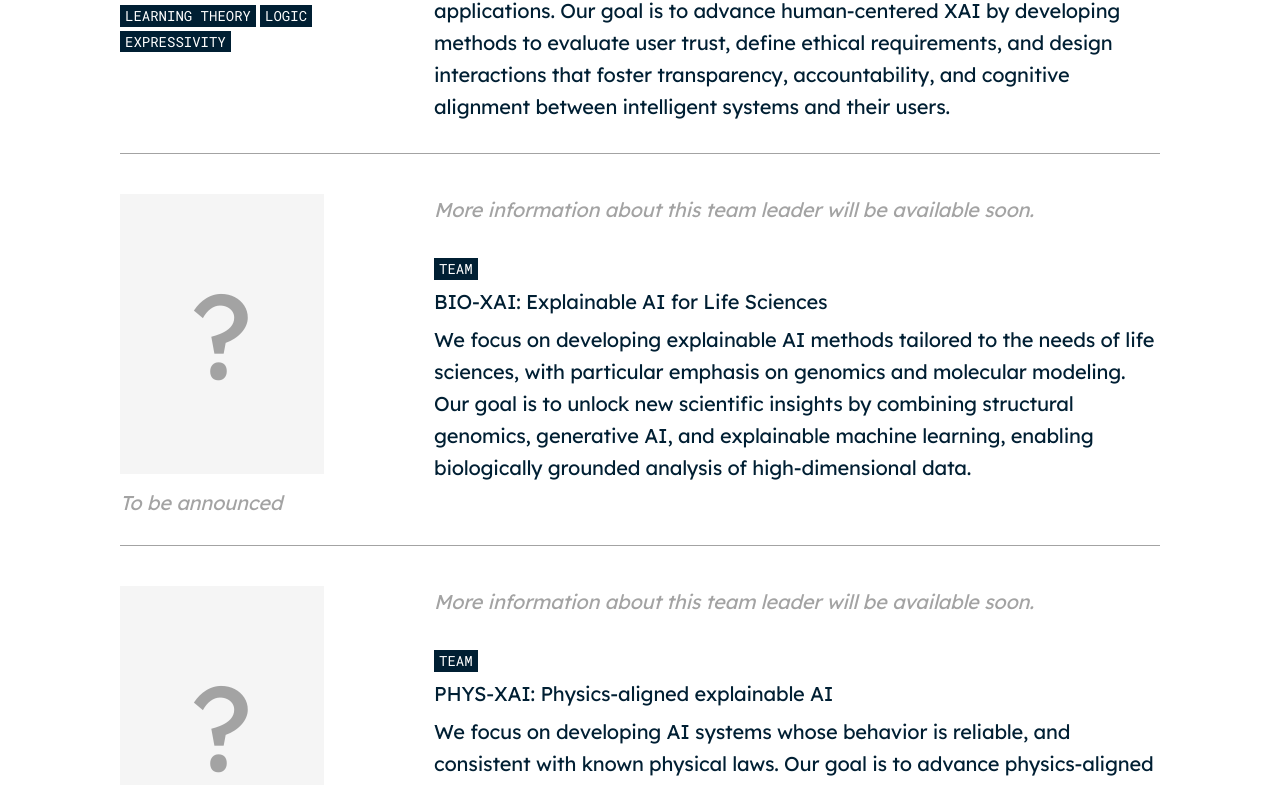
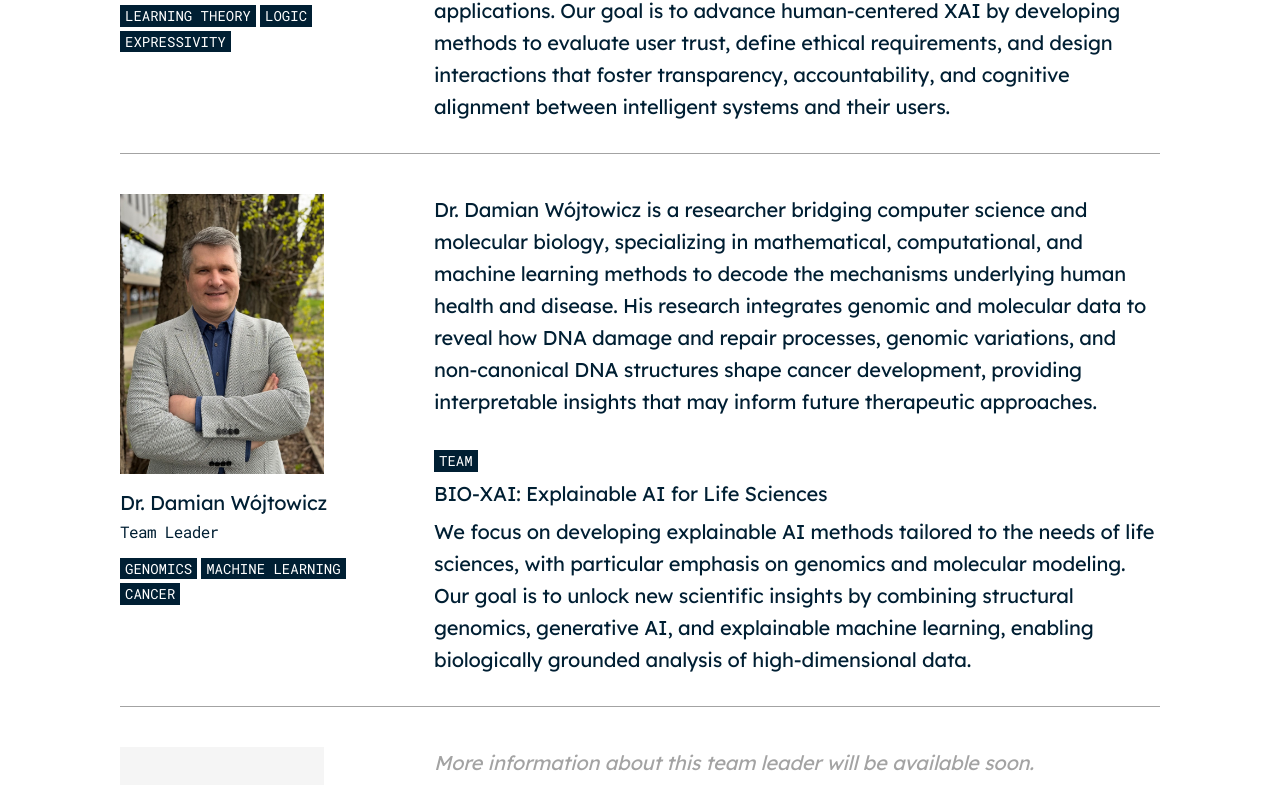
Before and after one commit to CredibleAI/CredibleAI.github.io, a Next.js app: page / in a window 1280 px wide. Shown: the part 3947-4732 px from the top of the page. Built offline with nearby package versions, Linux system fonts and the light colour scheme; no server answers.

Commit message:
Add BIO-XAI team leader Dr. Damian Wójtowicz and fix Steifer bio prefix
Made-with: Cursor

```diff
--- a/src/data/team/leaders.ts
+++ b/src/data/team/leaders.ts
@@ -29,23 +29,23 @@ export const leaders: TeamLeader[] = [
     imageAlt: "Dr. Tomasz Steifer",
     tags: ["learning theory", "logic", "expressivity"],
     description:
-      "Tomasz Steifer is a researcher working at the interface of machine learning, artificial intelligence, and theoretical computer science. He investigates the fundamental capabilities and limitations of modern ML/AI architectures, developing mathematically grounded frameworks that explain when these systems can learn, where they must fail, and how to design models that are more powerful, controllable, and predictable.",
+      "Dr. Tomasz Steifer is a researcher working at the interface of machine learning, artificial intelligence, and theoretical computer science. He investigates the fundamental capabilities and limitations of modern ML/AI architectures, developing mathematically grounded frameworks that explain when these systems can learn, where they must fail, and how to design models that are more powerful, controllable, and predictable.",
     teamName: "BLUE-XAI: Human-centered explainable AI",
     teamDescription:
       "We focus on assessing the trustworthiness and societal impact of large language models (LLMs) and other AI systems in human-facing applications. Our goal is to advance human-centered XAI by developing methods to evaluate user trust, define ethical requirements, and design interactions that foster transparency, accountability, and cognitive alignment between intelligent systems and their users.",
   },
   {
-    id: "bio-xai-leader",
-    name: "To be announced",
-    title: "",
-    imageUrl: "",
-    imageAlt: "To be announced",
-    tags: [],
-    description: "More information about this team leader will be available soon.",
+    id: "damian-wojtowicz",
+    name: "Dr. Damian Wójtowicz",
+    title: "Team Leader",
+    imageUrl: "/images/team/wojtowicz.png",
+    imageAlt: "Dr. Damian Wójtowicz",
+    tags: ["genomics", "machine learning", "cancer"],
+    description:
+      "Dr. Damian Wójtowicz is a researcher bridging computer science and molecular biology, specializing in mathematical, computational, and machine learning methods to decode the mechanisms underlying human health and disease. His research integrates genomic and molecular data to reveal how DNA damage and repair processes, genomic variations, and non-canonical DNA structures shape cancer development, providing interpretable insights that may inform future therapeutic approaches.",
     teamName: "BIO-XAI: Explainable AI for Life Sciences",
     teamDescription:
       "We focus on developing explainable AI methods tailored to the needs of life sciences, with particular emphasis on genomics and molecular modeling. Our goal is to unlock new scientific insights by combining structural genomics, generative AI, and explainable machine learning, enabling biologically grounded analysis of high-dimensional data.",
-    isUnannounced: true,
   },
   {
     id: "phys-xai-leader",
```
Also changed, not shown: public/images/team/wojtowicz.png (added).
